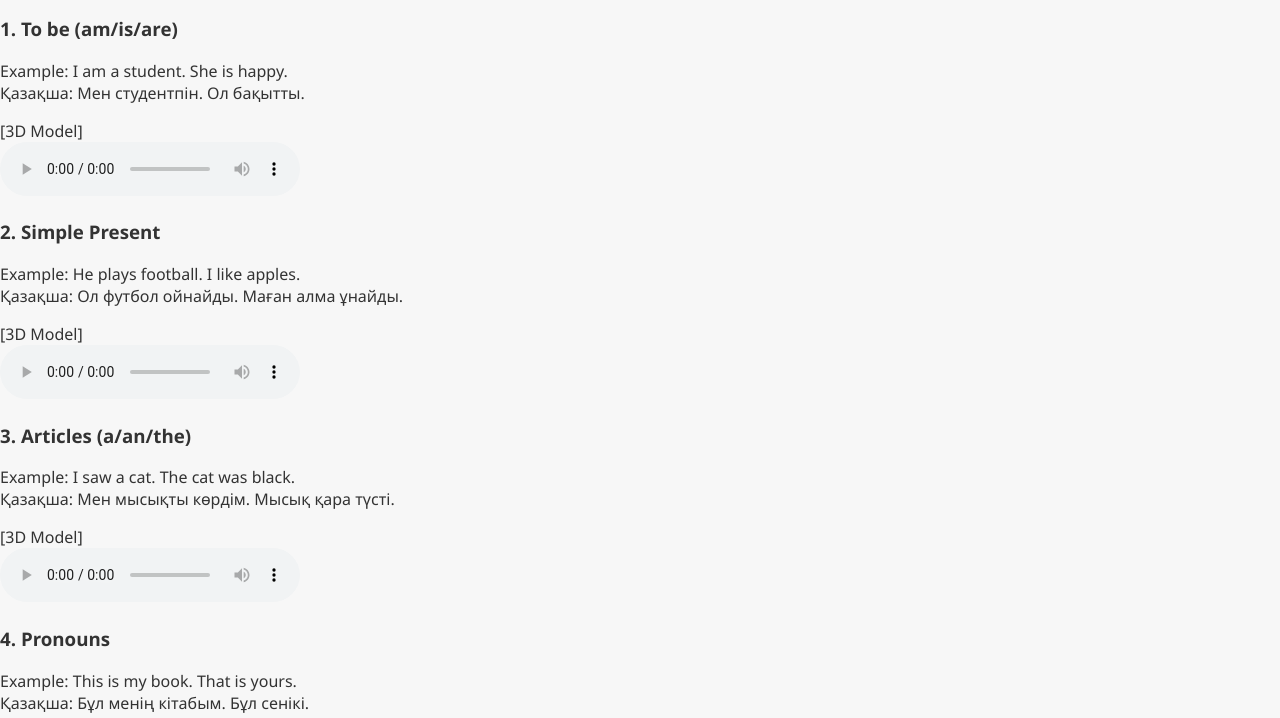
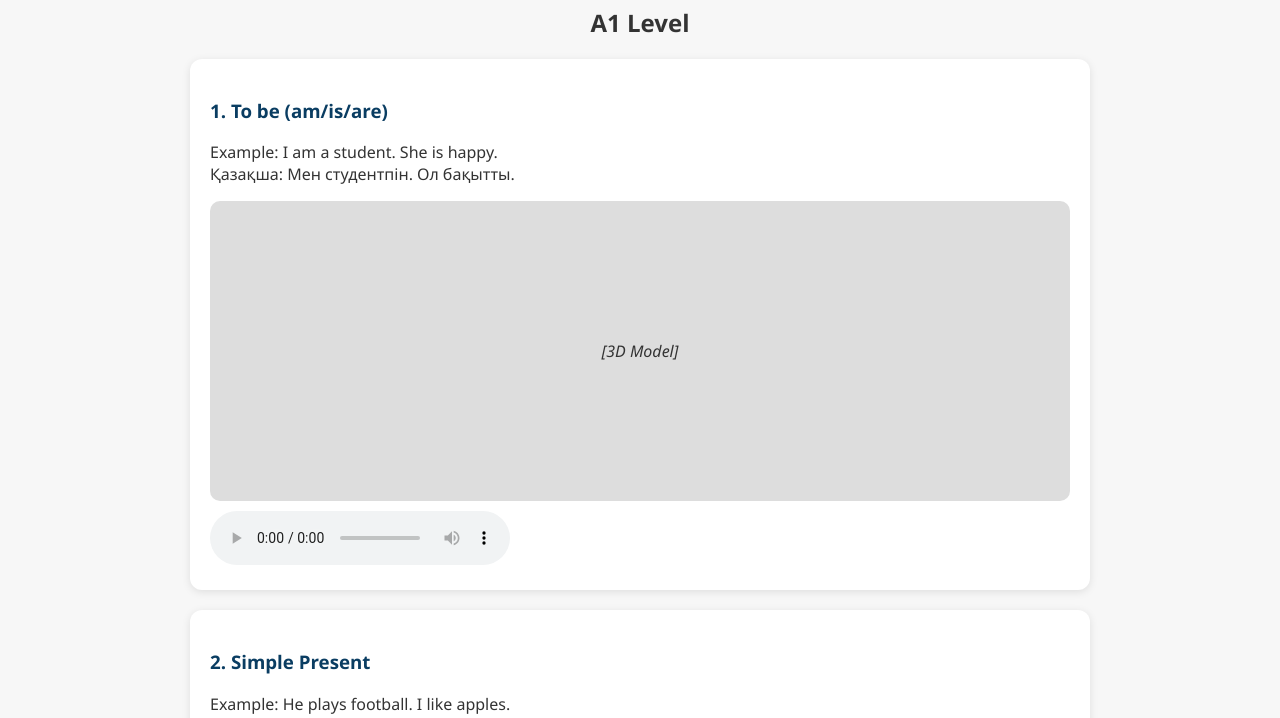
Before and after one commit to ZholmanIrrada/Irrada_AR, a plain HTML site: page index.html in a window 1280 px wide. Shown: the part 100-818 px from the top of the page. Drawn offline with Linux system fonts and the light colour scheme.

Commit message:
Update style.css

```diff
--- a/style.css
+++ b/style.css
@@ -1,48 +1,40 @@
 body {
+  margin: 0;
   font-family: 'Segoe UI', sans-serif;
   background-color: #f7f7f7;
-  margin: 0;
-  padding: 0;
   color: #333;
 }
 
-header {
-  background-color: #cb9cb6;
-  padding: 20px;
-  text-align: center;
-  color: white;
-}
-
-h1 {
-  margin: 0;
-  font-size: 2em;
-}
-
-main {
+.container {
+  max-width: 900px;
+  margin: auto;
   padding: 20px;
 }
 
-.grammar-card {
+h1, h2 {
+  text-align: center;
+}
+
+.rule {
   background: white;
   border-radius: 12px;
   padding: 20px;
-  box-shadow: 0 4px 8px rgba(0,0,0,0.1);
   margin-bottom: 20px;
+  box-shadow: 0 2px 8px rgba(0,0,0,0.1);
 }
 
-.audio-section, .model-section {
-  margin-top: 20px;
+.rule h3 {
+  color: #0a3d62;
 }
 
-ul {
-  list-style-type: disc;
-  padding-left: 20px;
+.model-placeholder {
+  width: 100%;
+  height: 300px;
+  background-color: #ddd;
+  display: flex;
+  align-items: center;
+  justify-content: center;
+  margin: 10px 0;
+  border-radius: 10px;
+  font-style: italic;
 }
-
-footer {
-  background: #eee;
-  text-align: center;
-  padding: 10px;
-  font-size: 0.9em;
-  color: #666;
-}
```
